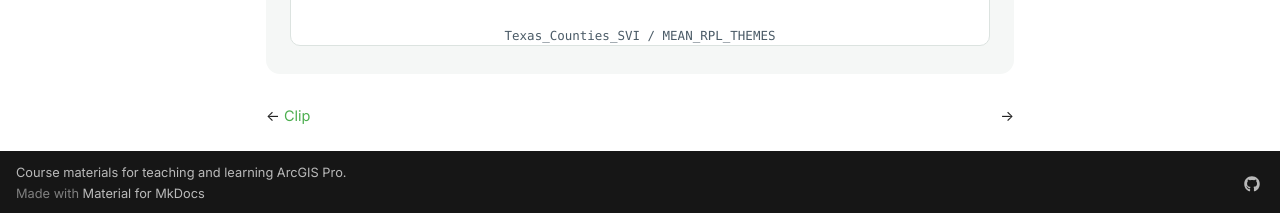
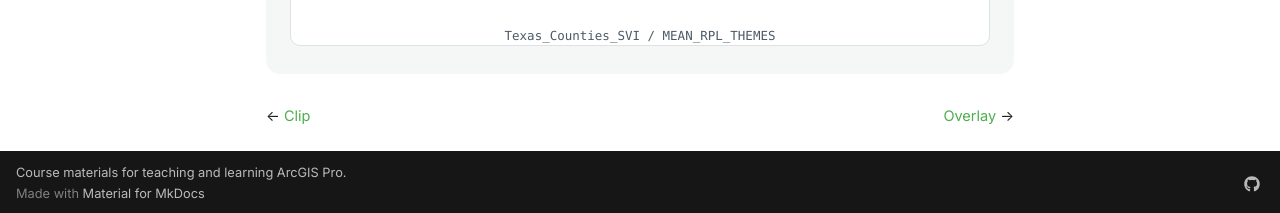
Before and after one commit to ShokranGit/arcgis-pro-course, an MkDocs documentation site: the page built from docs/labs/dissolve.md, in a window 1280 px wide and 989 px high. Shown: the part 773-986 px from the top of the window. Built offline with MkDocs 1.6.1 and Material for MkDocs 9.7.7, drawn with Linux system fonts in a browser that asks for light colours; comment, search, counter and statistics services are not loaded.

Commit message:
Link Dissolve to Overlay lab in nav

```diff
--- a/docs/labs/dissolve.md
+++ b/docs/labs/dissolve.md
@@ -231,5 +231,5 @@ result: "DIS2026"
 
 <div class="lab-nav">
 <span class="lab-nav-prev"><a href="../clip/">Clip</a></span>
-<span class="lab-nav-next"></span>
+<span class="lab-nav-next"><a href="../overlay/">Overlay</a></span>
 </div>
```
